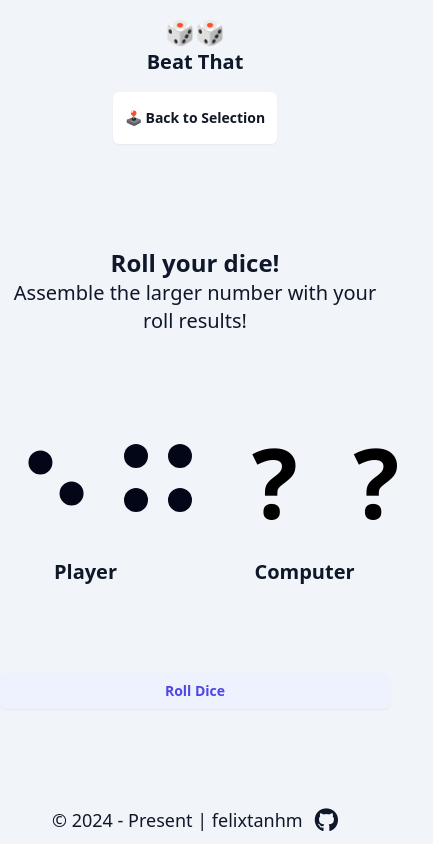
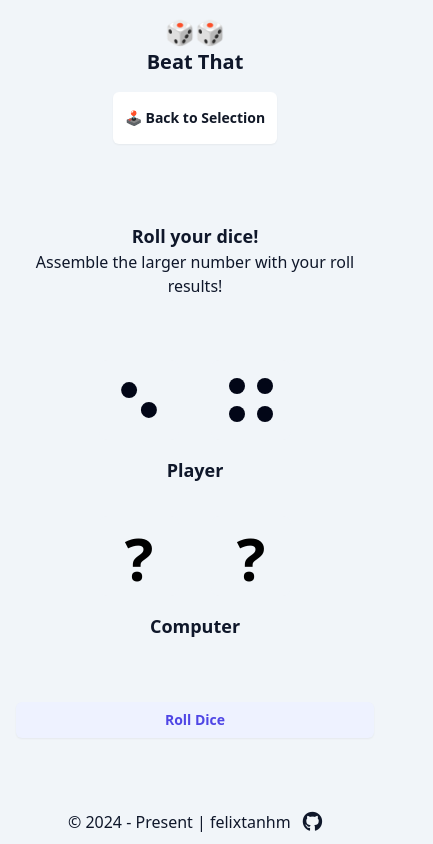
Before and after one commit to felixtanhm/game-arcade, a React (Vite) app: page /beatthat in a window 390 px wide. Shown: the whole page, 433 px wide, since content can reach past the window. Built offline with nearby package versions, Linux system fonts and the light colour scheme; a web font is replaced by a local one.

Commit message:
Beat That Styling - Mobile responsiveness - Dice value 5 styled - Dice component now renders a button

```diff
--- a/src/components/BeatThat/BeatThat.jsx
+++ b/src/components/BeatThat/BeatThat.jsx
@@ -53,20 +53,21 @@ function BeatThat() {
   }
 
   return (
-    <div className="flex flex-col grow justify-evenly">
+    <div className="flex flex-col grow justify-evenly px-4">
+      {/* Helper Text & Announcement */}
       <div className="flex flex-col">
-        <h2 className="text-color font-bold text-2xl text-center">
+        <h2 className="text-color font-bold text-lg md:text-2xl text-center">
           {score2 ? "Select a dice!" : "Roll your dice!"}
         </h2>
-        <h2 className="text-color font-medium text-xl text-center">
+        <h2 className="text-color font-medium text-md md:text-xl text-center">
           {score2
             ? "The selected dice will be the first number."
             : "Assemble the larger number with your roll results!"}
         </h2>
       </div>
-      <div className="grid grid-cols-2 gap-12 md:gap-24">
+      <div className="grid grid-cols-1 md:grid-cols-2 gap-8 md:gap-24">
         {/* Player Dice */}
-        <div className="flex flex-col items-center gap-6 sm:gap-10 justify-end">
+        <div className="flex flex-col items-center gap-4 md:gap-10 justify-end">
           <div className="grid grid-cols-2 gap-8 md:gap-12">
             {!loading && (
               <>
@@ -89,10 +90,10 @@ function BeatThat() {
               </>
             )}
           </div>
-          <p className="text-color font-bold text-xl sm:text-2xl">Player</p>
+          <p className="text-color font-bold text-lg md:text-2xl">Player</p>
         </div>
         {/* Computer Dice */}
-        <div className="flex flex-col items-center gap-6 sm:gap-10 justify-end">
+        <div className="flex flex-col items-center gap-4 md:gap-10 justify-end">
           <div className="grid grid-cols-2 gap-8 md:gap-12">
             {!loading && (
               <>
@@ -113,7 +114,7 @@ function BeatThat() {
               </>
             )}
           </div>
-          <p className="text-color font-bold text-xl sm:text-2xl">Computer</p>
+          <p className="text-color font-bold text-lg md:text-2xl">Computer</p>
         </div>
       </div>
       {/* Roll Button */}
--- a/src/components/Dice/Dice.jsx
+++ b/src/components/Dice/Dice.jsx
@@ -1,5 +1,6 @@
 function Dice({ value, showValue, rotate, onClick }) {
   let valueArr = [];
+  if (value == 5) value = 9;
   for (let i = 0; i < value; i++) {
     valueArr.push(i);
   }
@@ -10,29 +11,47 @@ function Dice({ value, showValue, rotate, onClick }) {
   const tiltClass = value == 2 || value == 3 ? "rotate-45" : "";
 
   return (
-    <div
-      className={`${rotateClass} bg-slate-100 rounded-lg p-3 flex flex-col h-28 w-28`}
+    <button
+      className={`${rotateClass} bg-slate-100 rounded-lg p-3 flex flex-col h-20 w-20 md:h-28 md:w-28`}
       onClick={() => {
         onClick(value);
       }}
+      disabled={!onClick}
     >
       {showValue ? (
-        <div
-          className={`${tiltClass} grid ${gridCols} justify-items-center items-center text-center h-full`}
+        <span
+          className={`${tiltClass} grid ${gridCols} justify-items-center items-center text-center w-full h-full`}
         >
-          {valueArr.map((value) => {
+          {value !== 9 &&
+            valueArr.map((value) => {
               return (
                 <span
                   key={value}
-                className="bg-slate-950 rounded-full w-6 h-6 text-center"
+                  className="bg-slate-950 rounded-full w-4 h-4 md:w-6 md:h-6 text-center"
                 ></span>
               );
             })}
-        </div>
+          {value === 9 &&
+            valueArr.map((value, index) => {
+              return index % 2 == 0 ? (
+                <span
+                  key={value}
+                  className="bg-slate-950 rounded-full w-4 h-4 md:w-6 md:h-6 text-center"
+                ></span>
               ) : (
-        <span className="text-8xl font-bold text-center">?</span>
+                <span
+                  key={value}
+                  className="rounded-full w-4 h-4 md:w-6 md:h-6 text-center"
+                ></span>
+              );
+            })}
+        </span>
+      ) : (
+        <span className="text-6xl md:text-8xl font-bold text-center w-full">
+          ?
+        </span>
       )}
-    </div>
+    </button>
   );
 }
 
--- a/src/components/Footer/Footer.jsx
+++ b/src/components/Footer/Footer.jsx
@@ -1,13 +1,13 @@
 function Footer() {
   return (
-    <footer className="footer">
+    <footer className="bottom-0 left-0 flex items-center justify-center gap-3 w-full p-2 md:p-4 text-md sm:text-xl text-slate-900 dark:text-slate-100">
       <p>© 2024 - Present | felixtanhm</p>
       <a
         href="https://www.github.com/felixtanhm"
         target="_blank"
         rel="noreferrer"
       >
-        <i className="fab fa-github text-2xl text-slate-900 dark:text-slate-100"></i>
+        <i className="fab fa-github text-xl sm:text-2xl text-slate-900 dark:text-slate-100"></i>
       </a>
     </footer>
   );
```
Lines whose indentation alone changed are shown as unchanged.
